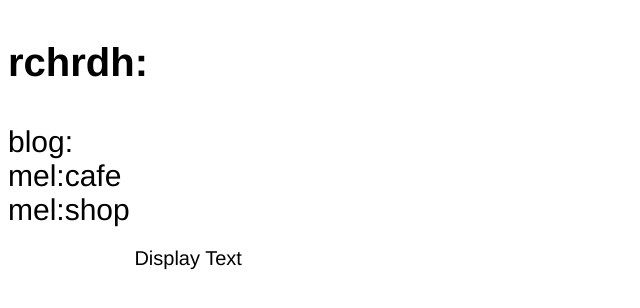
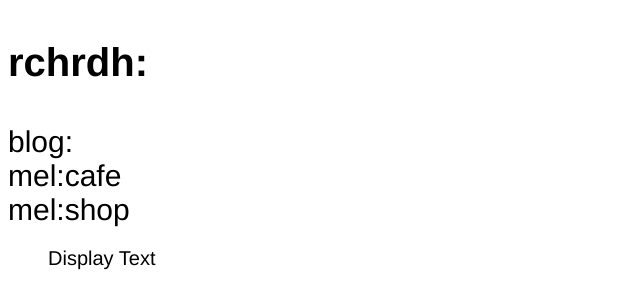
Before and after one commit to rchrdha/list-db-project, a plain HTML site: page index.html in a window 1280 px wide. Shown: the whole page, without its empty margins (0-640 px from the left). Drawn offline with Linux system fonts and the light colour scheme.

Commit message:
Update index.html

```diff
--- a/index.html
+++ b/index.html
@@ -60,7 +60,7 @@
 </div>
 
   <!-- Main Page Display Text -->
-  <div style="margin-left:10%">
+  <div style="margin-left: 40px; margin-top: 10px">
 
   <div class="w3-container w3-teal">
     <p>Display Text </p>
```
